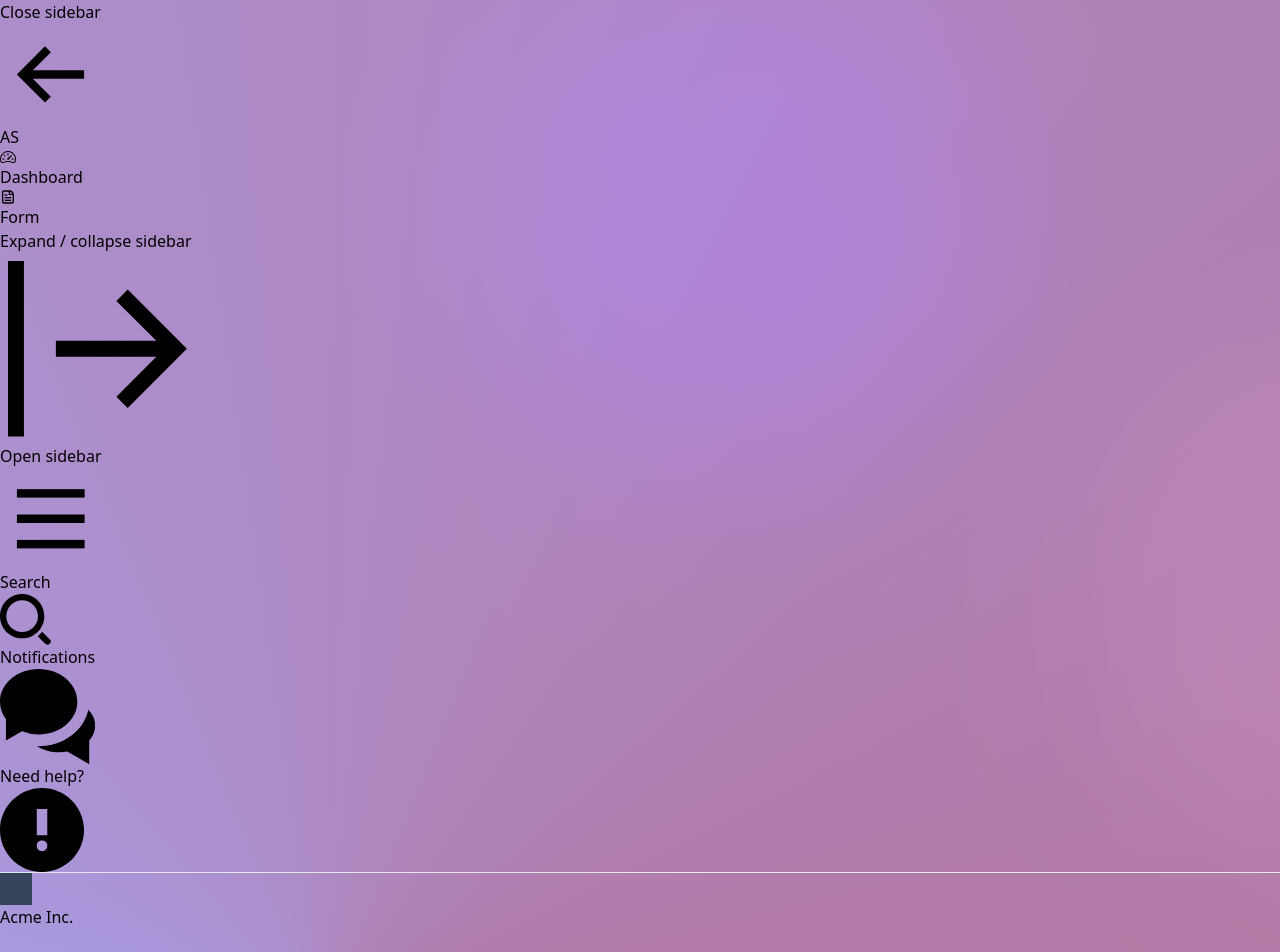
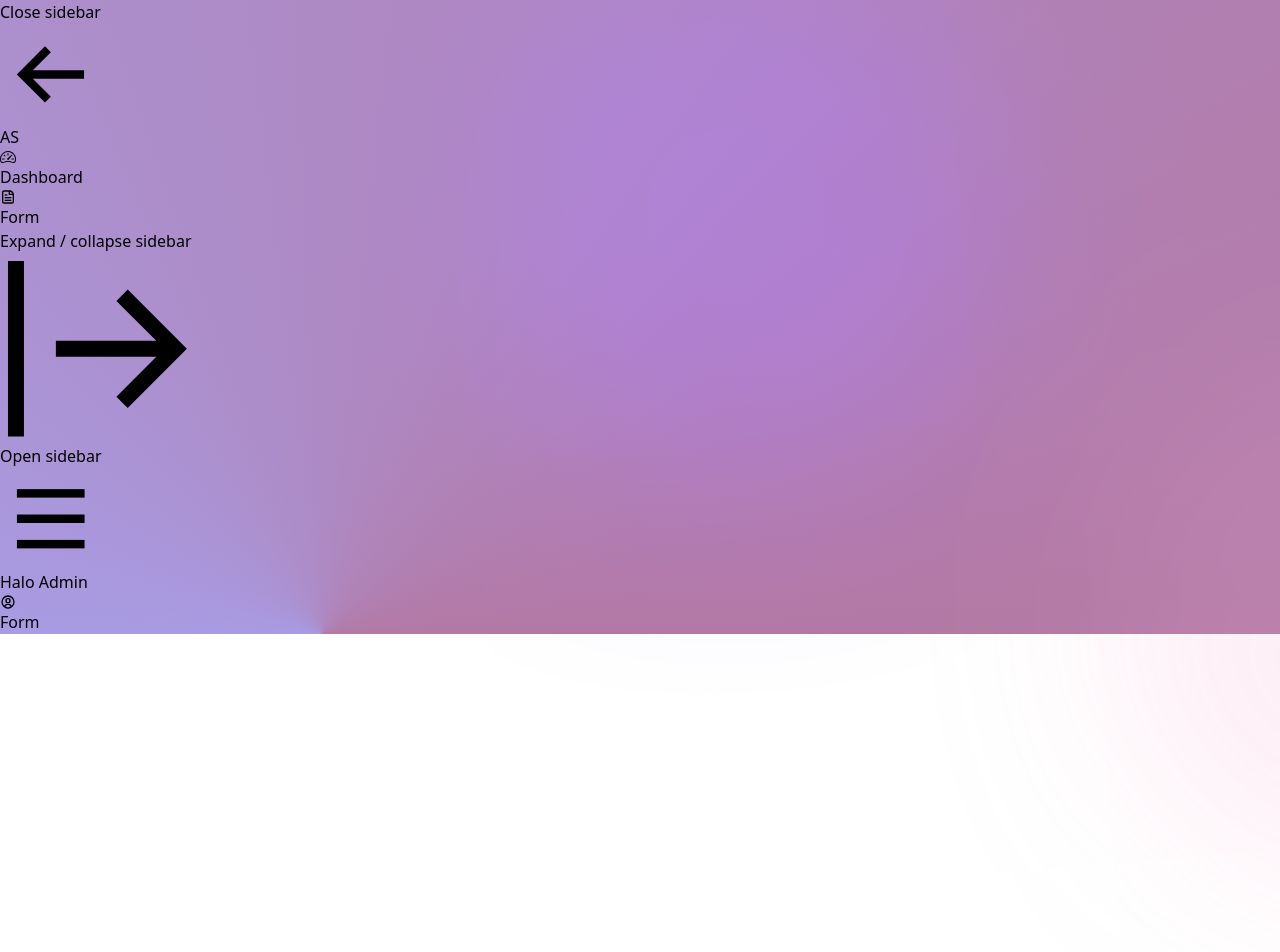
Before and after one commit to husenEF/mosaic, a React (Vite) app: page /form in a window 1280 px wide. Shown: the top 952 px of the page. After the commit the page ends 800 px from the top, so only its background shows below. Built offline with nearby package versions, Linux system fonts and the light colour scheme.

Commit message:
add dashboard and login

```diff
--- a/package.json
+++ b/package.json
@@ -7,7 +7,6 @@
     "preview": "vite preview"
   },
   "dependencies": {
-    "@heroicons/react": "^2.0.13",
     "@tailwindcss/forms": "^0.5.3",
     "chart.js": "^4.1.2",
     "chartjs-adapter-moment": "^1.0.1",
--- a/src/components/DropdownProfile.jsx
+++ b/src/components/DropdownProfile.jsx
@@ -1,13 +1,10 @@
 import React, { useState, useRef, useEffect } from 'react';
 import { Link } from 'react-router-dom';
+import { BiUserCircle } from 'react-icons/bi';
+
 import Transition from '../utils/Transition';
 
-import UserAvatar from '../images/user-avatar-32.png';
-
-function DropdownProfile({
-  align
-}) {
-
+function DropdownProfile({ align }) {
   const [dropdownOpen, setDropdownOpen] = useState(false);
 
   const trigger = useRef(null);
@@ -17,7 +14,12 @@ function DropdownProfile({
   useEffect(() => {
     const clickHandler = ({ target }) => {
       if (!dropdown.current) return;
-      if (!dropdownOpen || dropdown.current.contains(target) || trigger.current.contains(target)) return;
+      if (
+        !dropdownOpen ||
+        dropdown.current.contains(target) ||
+        trigger.current.contains(target)
+      )
+        return;
       setDropdownOpen(false);
     };
     document.addEventListener('click', clickHandler);
@@ -41,52 +43,46 @@ function DropdownProfile({
         className="inline-flex justify-center items-center group"
         aria-haspopup="true"
         onClick={() => setDropdownOpen(!dropdownOpen)}
-        aria-expanded={dropdownOpen}
-      >
-        <img className="w-8 h-8 rounded-full" src={UserAvatar} width="32" height="32" alt="User" />
-        <div className="flex items-center truncate">
-          <span className="truncate ml-2 text-sm font-medium group-hover:text-slate-800">Acme Inc.</span>
-          <svg className="w-3 h-3 shrink-0 ml-1 fill-current text-slate-400" viewBox="0 0 12 12">
-            <path d="M5.9 11.4L.5 6l1.4-1.4 4 4 4-4L11.3 6z" />
-          </svg>
-        </div>
+        aria-expanded={dropdownOpen}>
+        <span className="truncate mr-2 font-oxigen text-white">Halo Admin</span>
+        <span className="h-14 w-14 shadow-template rounded-full items-center inline-flex justify-center bg-opacity-25">
+          <BiUserCircle className="text-white h-5 w-5" />
+        </span>
       </button>
 
       <Transition
-        className={`origin-top-right z-10 absolute top-full min-w-44 bg-white border border-slate-200 py-1.5 rounded shadow-lg overflow-hidden mt-1 ${align === 'right' ? 'right-0' : 'left-0'}`}
+        className={`origin-top-right z-10 absolute top-full min-w-44 bg-primary  py-1.5 rounded shadow-lg overflow-hidden mt-1 ${
+          align === 'right' ? 'right-0' : 'left-0'
+        }`}
         show={dropdownOpen}
         enter="transition ease-out duration-200 transform"
         enterStart="opacity-0 -translate-y-2"
         enterEnd="opacity-100 translate-y-0"
         leave="transition ease-out duration-200"
         leaveStart="opacity-100"
-        leaveEnd="opacity-0"
-      >
+        leaveEnd="opacity-0">
         <div
           ref={dropdown}
           onFocus={() => setDropdownOpen(true)}
-          onBlur={() => setDropdownOpen(false)}
-        >
-          <div className="pt-0.5 pb-2 px-3 mb-1 border-b border-slate-200">
-            <div className="font-medium text-slate-800">Acme Inc.</div>
-            <div className="text-xs text-slate-500 italic">Administrator</div>
+          onBlur={() => setDropdownOpen(false)}>
+          <div className="pt-0.5 pb-2 px-3 mb-1 ">
+            <div className="font-medium text-white">Acme Inc.</div>
+            <div className="text-xs text-white italic">Administrator</div>
           </div>
           <ul>
             <li>
               <Link
-                className="font-medium text-sm text-indigo-500 hover:text-indigo-600 flex items-center py-1 px-3"
+                className="font-medium text-sm text-white flex items-center py-1 px-3"
                 to="/settings"
-                onClick={() => setDropdownOpen(!dropdownOpen)}
-              >
+                onClick={() => setDropdownOpen(!dropdownOpen)}>
                 Settings
               </Link>
             </li>
             <li>
               <Link
-                className="font-medium text-sm text-indigo-500 hover:text-indigo-600 flex items-center py-1 px-3"
+                className="font-medium text-sm text-white flex items-center py-1 px-3"
                 to="/signin"
-                onClick={() => setDropdownOpen(!dropdownOpen)}
-              >
+                onClick={() => setDropdownOpen(!dropdownOpen)}>
                 Sign Out
               </Link>
             </li>
@@ -94,7 +90,7 @@ function DropdownProfile({
         </div>
       </Transition>
     </div>
-  )
+  );
 }
 
 export default DropdownProfile;
--- a/src/css/tailwind.config.js
+++ b/src/css/tailwind.config.js
@@ -6,13 +6,13 @@ module.exports = {
     extend: {
       colors: {
         primary: {
-          default: '#B66E91',
+          DEFAULT: '#B66E91',
           20: '#A5A6F6',
           50: '#B66E91',
           70: '#48062E',
         },
         secondary: {
-          default: '#F9BFDC',
+          DEFAULT: '#F9BFDC',
           50: '#F9BFDC',
           70: '#FCDDEC',
           80: '#F178B6',
@@ -24,6 +24,7 @@ module.exports = {
         md: '0 4px 6px -1px rgba(0, 0, 0, 0.08), 0 2px 4px -1px rgba(0, 0, 0, 0.02)',
         lg: '0 10px 15px -3px rgba(0, 0, 0, 0.08), 0 4px 6px -2px rgba(0, 0, 0, 0.01)',
         xl: '0 20px 25px -5px rgba(0, 0, 0, 0.08), 0 10px 10px -5px rgba(0, 0, 0, 0.01)',
+        template: ' 0px 0px 5px 4px rgba(0, 0, 0, 0.1)',
       },
       outline: {
         blue: '2px solid rgba(0, 112, 244, 0.5)',
--- a/src/pages/Dashboard.jsx
+++ b/src/pages/Dashboard.jsx
@@ -1,49 +1,14 @@
-import React, { useState } from 'react';
-
-import Sidebar from '../partials/Sidebar';
-import Header from '../partials/Header';
-import WelcomeBanner from '../partials/dashboard/WelcomeBanner';
-import DashboardAvatars from '../partials/dashboard/DashboardAvatars';
-import FilterButton from '../components/DropdownFilter';
-import Datepicker from '../components/Datepicker';
-import BoxAnimate from '../components/box/animate';
-
-import DashboardCard01 from '../partials/dashboard/DashboardCard01';
-import DashboardCard02 from '../partials/dashboard/DashboardCard02';
-import DashboardCard03 from '../partials/dashboard/DashboardCard03';
-import DashboardCard04 from '../partials/dashboard/DashboardCard04';
-import DashboardCard05 from '../partials/dashboard/DashboardCard05';
-import DashboardCard06 from '../partials/dashboard/DashboardCard06';
-import DashboardCard07 from '../partials/dashboard/DashboardCard07';
-import DashboardCard08 from '../partials/dashboard/DashboardCard08';
-import DashboardCard09 from '../partials/dashboard/DashboardCard09';
-import DashboardCard10 from '../partials/dashboard/DashboardCard10';
-import DashboardCard11 from '../partials/dashboard/DashboardCard11';
 import Card from '../components/Card/Card';
 
 function Dashboard() {
-  const [sidebarOpen, setSidebarOpen] = useState(false);
-
   return (
-    <>
-      <div className="px-4 sm:px-6 lg:px-8 py-8 w-full max-w-9xl mx-auto">
-        {/* Welcome banner */}
-        {/* <WelcomeBanner /> */}
-
-        {/* Dashboard actions */}
-        <div className="sm:flex sm:justify-between sm:items-center mb-8">
-          <h2 className="text-2xl font-bold text-white font-oxigen">
-            Dashboard
-          </h2>
-          {/* Left: Avatars */}
-          {/* <DashboardAvatars /> */}
-
-          {/* Right: Actions */}
-        </div>
-
-        {/* Cards */}
-        <div className="grid grid-cols-12 gap-6">
-          <Card title={'Click'} className="text-white">
+    <div className="p-8 w-full max-w-full mx-auto">
+      <div className="sm:flex sm:justify-between sm:items-center mb-8">
+        <h2 className="text-2xl font-bold text-white font-oxigen">Dashboard</h2>
+      </div>
+      <div className="grid grid-cols-12 gap-6">
+        <div class="col-span-12 md:col-span-4">
+          <Card title={'Click'} className="text-white min-h-[250px]">
             <h2 className="text-lg font-semibold text-slate-800 mb-2">
               Acme Advanced
             </h2>
@@ -57,87 +22,18 @@ function Dashboard() {
               </div>
             </div>
           </Card>
-          <DashboardCard02 />
-          <DashboardCard03 />
-          <DashboardCard04 />
-          <DashboardCard05 />
-          <DashboardCard06 />
-          <DashboardCard07 />
-          <DashboardCard08 />
-          <DashboardCard09 />
-          <DashboardCard10 />
-          <DashboardCard11 />
+        </div>
+        <div class="col-span-12 md:col-span-4 ">
+          <Card title={'Leads'} className="text-white min-h-[250px]" />
+        </div>
+        <div class="md:row-span-6 col-span-12 md:col-span-4">
+          <Card title={'Viewer'} className="text-white min-h-[250px] h-full" />
+        </div>
+        <div class="col-span-12 md:col-span-8 ">
+          <Card title={'Realtime'} className="text-white min-h-[250px]" />
         </div>
       </div>
-    </>
-  );
-  return (
-    <BoxAnimate className="flex h-screen overflow-hidden">
-      {/* Sidebar */}
-      <Sidebar sidebarOpen={sidebarOpen} setSidebarOpen={setSidebarOpen} />
-
-      {/* Content area */}
-      <div className="relative flex flex-col flex-1 overflow-y-auto overflow-x-hidden">
-        {/*  Site header */}
-        <Header sidebarOpen={sidebarOpen} setSidebarOpen={setSidebarOpen} />
-
-        <main>
-          <div className="px-4 sm:px-6 lg:px-8 py-8 w-full max-w-9xl mx-auto">
-            {/* Welcome banner */}
-            <WelcomeBanner />
-
-            {/* Dashboard actions */}
-            <div className="sm:flex sm:justify-between sm:items-center mb-8">
-              {/* Left: Avatars */}
-              <DashboardAvatars />
-
-              {/* Right: Actions */}
-              <div className="grid grid-flow-col sm:auto-cols-max justify-start sm:justify-end gap-2">
-                {/* Filter button */}
-                <FilterButton align="right" />
-                {/* Datepicker built with flatpickr */}
-                <Datepicker align="right" />
-                {/* Add view button */}
-                <button className="btn bg-indigo-500 hover:bg-indigo-600 text-white">
-                  <svg
-                    className="w-4 h-4 fill-current opacity-50 shrink-0"
-                    viewBox="0 0 16 16">
-                    <path d="M15 7H9V1c0-.6-.4-1-1-1S7 .4 7 1v6H1c-.6 0-1 .4-1 1s.4 1 1 1h6v6c0 .6.4 1 1 1s1-.4 1-1V9h6c.6 0 1-.4 1-1s-.4-1-1-1z" />
-                  </svg>
-                  <span className="hidden xs:block ml-2">Add View</span>
-                </button>
-              </div>
-            </div>
-
-            {/* Cards */}
-            <div className="grid grid-cols-12 gap-6">
-              {/* Line chart (Acme Plus) */}
-              <DashboardCard01 />
-              {/* Line chart (Acme Advanced) */}
-              <DashboardCard02 />
-              {/* Line chart (Acme Professional) */}
-              <DashboardCard03 />
-              {/* Bar chart (Direct vs Indirect) */}
-              <DashboardCard04 />
-              {/* Line chart (Real Time Value) */}
-              <DashboardCard05 />
-              {/* Doughnut chart (Top Countries) */}
-              <DashboardCard06 />
-              {/* Table (Top Channels) */}
-              <DashboardCard07 />
-              {/* Line chart (Sales Over Time) */}
-              <DashboardCard08 />
-              {/* Stacked bar chart (Sales VS Refunds) */}
-              <DashboardCard09 />
-              {/* Card (Recent Activity) */}
-              <DashboardCard10 />
-              {/* Card (Income/Expenses) */}
-              <DashboardCard11 />
-            </div>
-          </div>
-        </main>
-      </div>
-    </BoxAnimate>
+    </div>
   );
 }
 
--- a/src/partials/Header.jsx
+++ b/src/partials/Header.jsx
@@ -5,62 +5,40 @@ import Notifications from '../components/DropdownNotifications';
 import Help from '../components/DropdownHelp';
 import UserMenu from '../components/DropdownProfile';
 
-function Header({
-  sidebarOpen,
-  setSidebarOpen
-}) {
-
-  const [searchModalOpen, setSearchModalOpen] = useState(false)
+function Header({ sidebarOpen, setSidebarOpen }) {
+  const [searchModalOpen, setSearchModalOpen] = useState(false);
 
   return (
     <header className="sticky top-0 bg-transparent z-30">
       <div className="px-4 sm:px-6 lg:px-8">
         <div className="flex items-center justify-between h-16 -mb-px">
-
           {/* Header: Left side */}
           <div className="flex">
-
             {/* Hamburger button */}
             <button
               className="text-slate-500 hover:text-slate-600 lg:hidden"
               aria-controls="sidebar"
               aria-expanded={sidebarOpen}
-              onClick={(e) => { e.stopPropagation(); setSidebarOpen(!sidebarOpen); }}
-            >
+              onClick={(e) => {
+                e.stopPropagation();
+                setSidebarOpen(!sidebarOpen);
+              }}>
               <span className="sr-only">Open sidebar</span>
-              <svg className="w-6 h-6 fill-current" viewBox="0 0 24 24" xmlns="http://www.w3.org/2000/svg">
+              <svg
+                className="w-6 h-6 fill-current"
+                viewBox="0 0 24 24"
+                xmlns="http://www.w3.org/2000/svg">
                 <rect x="4" y="5" width="16" height="2" />
                 <rect x="4" y="11" width="16" height="2" />
                 <rect x="4" y="17" width="16" height="2" />
               </svg>
             </button>
-
           </div>
 
           {/* Header: Right side */}
           <div className="flex items-center space-x-3">
-            <div>
-              <button
-                className={`w-8 h-8 flex items-center justify-center bg-slate-100 hover:bg-slate-200 transition duration-150 rounded-full ml-3 ${searchModalOpen && 'bg-slate-200'}`}
-                onClick={(e) => { e.stopPropagation(); setSearchModalOpen(true); }}
-                aria-controls="search-modal"
-              >
-                <span className="sr-only">Search</span>
-                <svg className="w-4 h-4" viewBox="0 0 16 16" xmlns="http://www.w3.org/2000/svg">
-                  <path className="fill-current text-slate-500" d="M7 14c-3.86 0-7-3.14-7-7s3.14-7 7-7 7 3.14 7 7-3.14 7-7 7zM7 2C4.243 2 2 4.243 2 7s2.243 5 5 5 5-2.243 5-5-2.243-5-5-5z" />
-                  <path className="fill-current text-slate-400" d="M15.707 14.293L13.314 11.9a8.019 8.019 0 01-1.414 1.414l2.393 2.393a.997.997 0 001.414 0 .999.999 0 000-1.414z" />
-                </svg>
-              </button>
-              <SearchModal id="search-modal" searchId="search" modalOpen={searchModalOpen} setModalOpen={setSearchModalOpen} />
-            </div>
-            <Notifications align="right" />
-            <Help align="right" />
-            {/*  Divider */}
-            <hr className="w-px h-6 bg-slate-200 mx-3" />
             <UserMenu align="right" />
-
           </div>
-
         </div>
       </div>
     </header>
```
Also changed, not shown: src/pages/auth/login.jsx (+5 -3 lines), 1 other file (tests, documents, lock files or other folders).
